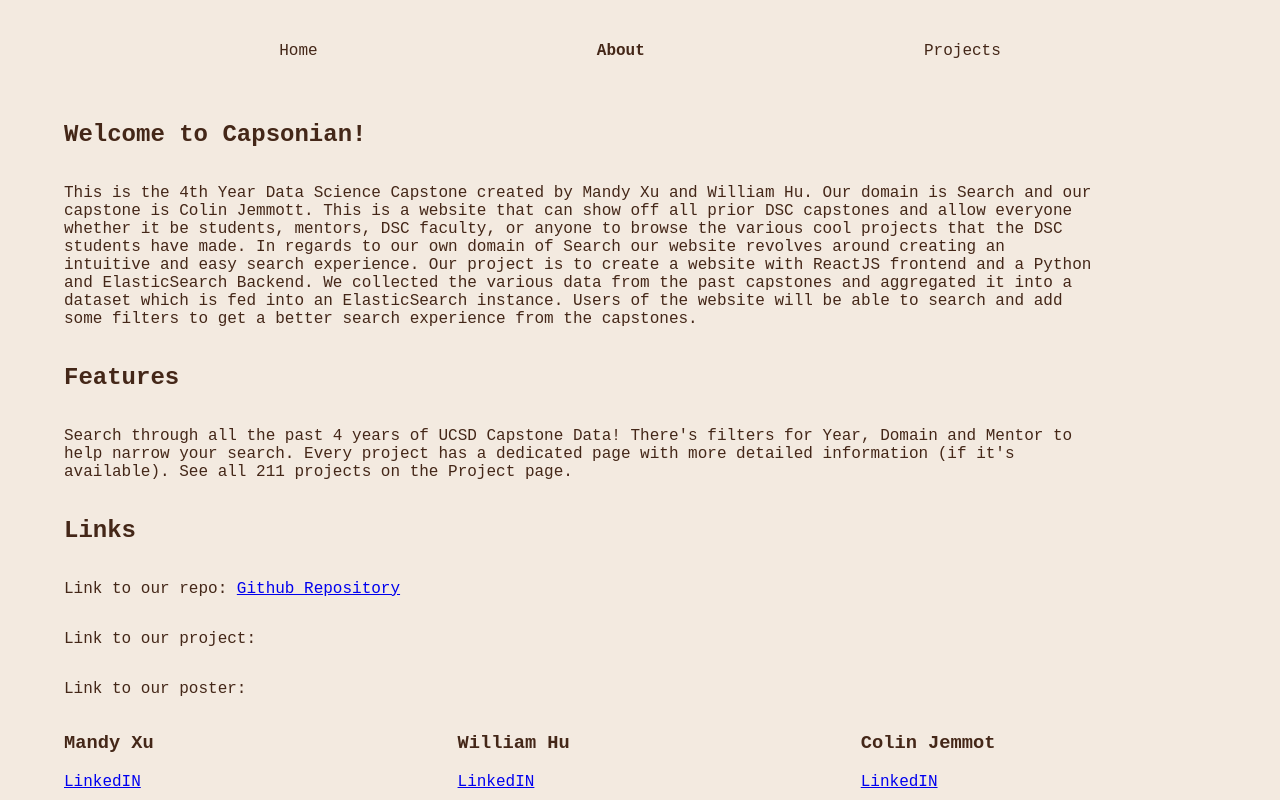
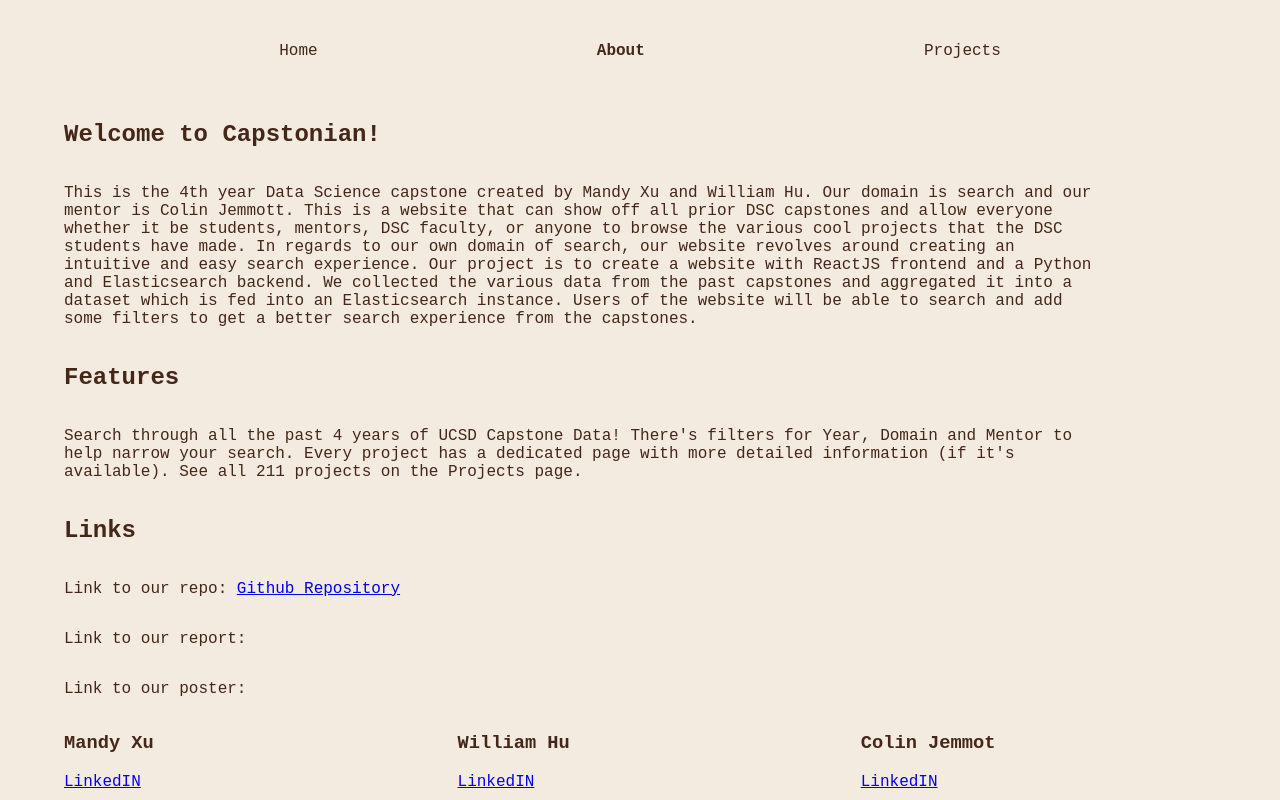
Before and after one commit to mxndyxu/DSC180B-Capstone-Search, a React (Create React App) app in the folder capstone-search-website/: page /about in a window 1280 px wide. Shown: the top 800 px of the page. Built offline with nearby package versions, Linux system fonts and the light colour scheme; no server answers.

Commit message:
(hopefully) final additions

```diff
--- a/capstone-search-website/src/App.js
+++ b/capstone-search-website/src/App.js
@@ -68,6 +68,10 @@ function App() {
     fetchData();
   }, []);
 
+  useEffect(() => {
+    document.title = "Capstonian";
+  }, []);
+
   return (
     <Router>
       <Routes>
--- a/capstone-search-website/src/pages/About.js
+++ b/capstone-search-website/src/pages/About.js
@@ -5,45 +5,45 @@ const About = () => (
   <div className="about-container">
     {/* <h1 className="about-text">About</h1> */}
     <div className="about-body">
-        <h2>Welcome to Capsonian!</h2>
-        <p>This is the 4th Year Data Science Capstone created by Mandy Xu and William Hu. Our domain is Search and our capstone is Colin Jemmott.
-        This is a website that can show off all prior DSC capstones and allow everyone whether it be students, mentors, DSC faculty, or anyone to browse the various cool projects that the DSC students have made. In regards to our own domain of Search our website revolves around creating an intuitive and easy search experience. Our project is to create a website with ReactJS frontend and a Python and ElasticSearch Backend.
-        We collected the various data from the past capstones and aggregated it into a dataset which is fed into an ElasticSearch instance. Users of the website will be able to search and add some filters to get a better search experience from the capstones.
+        <h2>Welcome to Capstonian!</h2>
+        <p>This is the 4th year Data Science capstone created by Mandy Xu and William Hu. Our domain is search and our mentor is Colin Jemmott.
+        This is a website that can show off all prior DSC capstones and allow everyone whether it be students, mentors, DSC faculty, or anyone to browse the various cool projects that the DSC students have made. In regards to our own domain of search, our website revolves around creating an intuitive and easy search experience. Our project is to create a website with ReactJS frontend and a Python and Elasticsearch backend.
+        We collected the various data from the past capstones and aggregated it into a dataset which is fed into an Elasticsearch instance. Users of the website will be able to search and add some filters to get a better search experience from the capstones.
         </p>
 
         <h2>Features</h2>
         <p>Search through all the past 4 years of UCSD Capstone Data! There's filters for Year, Domain and Mentor to help narrow your search. Every project has a dedicated page with
-          more detailed information (if it's available). See all 211 projects on the Project page.
+          more detailed information (if it's available). See all 211 projects on the Projects page.
         </p>
 
         <h2>Links</h2>
-        <p>Link to our repo: <a href="https://github.com/mxndyxu/DSC180B-Capstone-Search"> Github Repository </a></p>
-        <p>Link to our project: </p>
+        <p>Link to our repo: <a href="https://github.com/mxndyxu/DSC180B-Capstone-Search" target="_blank"> Github Repository </a></p>
+        <p>Link to our report: </p>
         <p>Link to our poster: </p>
 
         <div id='about_page_people'>
 
           <div>
             <h3>Mandy Xu</h3>
-            <a href="https://www.linkedin.com/in/mandyxuu/"> LinkedIN </a>
+            <a href="https://www.linkedin.com/in/mandyxuu/" target="_blank"> LinkedIN </a>
             <p/>
-            <a href="https://github.com/mxndyxu"> Github </a>
+            <a href="https://github.com/mxndyxu" target="_blank"> Github </a>
             <p>Email: gb.mandy.xu@gmail.com</p>
           </div>
 
           <div>
             <h3>William Hu</h3>
-            <a href="https://www.linkedin.com/in/william-hu-a24638220/"> LinkedIN </a>
+            <a href="https://www.linkedin.com/in/william-hu-a24638220/" target="_blank"> LinkedIN </a>
             <p/>
-            <a href="https://github.com/whu769"> Github </a>
+            <a href="https://github.com/whu769" target="_blank"> Github </a>
             <p>Email: williamyhu30@gmail.com</p>
           </div>
 
           <div>
             <h3>Colin Jemmot</h3>
-            <a href="https://www.linkedin.com/in/cjemmott/"> LinkedIN </a>
+            <a href="https://www.linkedin.com/in/cjemmott/" target="_blank"> LinkedIN </a>
             <p/>
-            <a href="https://github.com/jemmott"> Github </a>
+            <a href="https://github.com/jemmott" target="_blank"> Github </a>
             <p>Email: cjemmott@gmail.com</p>
           </div>
         </div>
@@ -51,7 +51,7 @@ const About = () => (
         <h2>Feedback</h2>
         <p>If you have any feedback please fill out this form! We'd love to hear your thoughts and want to improve the site!</p>
         {/* Add link to google form there */}
-        <a href='https://forms.gle/aAsSdFRCyuTC93b1A'>
+        <a href='https://forms.gle/aAsSdFRCyuTC93b1A' target="_blank">
           Link to Feedback
         </a>
 
--- a/capstone-search-website/src/pages/Projects.js
+++ b/capstone-search-website/src/pages/Projects.js
@@ -5,8 +5,9 @@
  */
 import React, { useState, useEffect } from 'react';
 import { NavLink } from 'react-router-dom';
-// import SearchBar from '../components/SearchBar';
+import SearchBar from '../components/SearchBar';
 import '../styles/App.css';
+import {es_data_json} from '../resources/es_data_json';
 
 const Projects = () => {
   // State variable to hold project data
@@ -15,15 +16,17 @@ const Projects = () => {
   // Function to fetch project data from JSON file
   const fetchData = async () => {
     try {
-      const response = await fetch('./es_data_json.json');
-      if (!response.ok) {
-        throw new Error('Failed to fetch data');
-      }
-      const es_data = await response.json();
+      const es_data = es_data_json
+      // const response = await fetch('./es_data_json.json');
+      // if (!response.ok) {
+      //   throw new Error('Failed to fetch data');
+      // }
+      // const es_data = await response.json();
       setData(es_data);
     } catch (error) {
       console.error('Error fetching data:', error);
     }
+
   };
 
   // Fetch project data on component mount
@@ -54,7 +57,7 @@ const Projects = () => {
   return (
     <div className ="content-container">
       <h1 className="projects-text">Projects</h1>
-      {/* <SearchBar id="proj-page-search-bar"/> */}
+      <SearchBar id="proj-page-search-bar"/>
       <ul className="search-results">
         {/* Render project details */}
         {data &&
--- a/capstone-search-website/src/pages/SearchResults.js
+++ b/capstone-search-website/src/pages/SearchResults.js
@@ -98,15 +98,15 @@ const SearchResults = () => {
 
   return (
     <div className='content-container search-results-container'>
-      <div className='spacer'></div>
-      <SearchBar className="results-search-bar"/>
-      <div className='spacer'></div>
       <h2 className="search-results-text">
         Search results for...
         </h2>
       <h2 className="search-results-subtitle">
         {searchTerm ? "Query: " + searchTerm + `${year || domain || mentor ? `, ${queryParams}` : ''}`: `${year || domain || mentor ? `\n${queryParams}` : ''}`}
       </h2>
+      <div className='spacer'></div>
+      <SearchBar className="results-search-bar"/>
+      <div className='spacer'></div>
       <ul className="search-results">
         {resultsArray.map(([key, value]) => (
             <li key={key}>
@@ -119,7 +119,6 @@ const SearchResults = () => {
                   className="proj-link">
                   <li className="result-line-title"><strong>{value.proj_title}</strong></li>
                 </NavLink>
-                <li className="result-line"><strong>ID: </strong>{key}</li>
                 <li className="result-line"><strong>Year: </strong>{String(Number(value.year) - 1) + " - " + value.year}</li>
                 <li className="result-line"><strong>Student(s): </strong>{value.members}</li>
                 <li className="result-line"><strong>{value.ucsd_or_ind} Mentor(s): </strong>{value.mentors}</li>
--- a/capstone-search-website/src/styles/App.css
+++ b/capstone-search-website/src/styles/App.css
@@ -74,7 +74,7 @@ div.search-bar button.search {
   border-radius: 7px;
   margin-top: 2%;
   margin-left: 1%;
-  margin-bottom: 1.5%;
+  margin-bottom: 2%;
 }
 
 div.search-bar button.search:hover {
```
Also changed, not shown: 2 other files (tests, documents, lock files or other folders).
